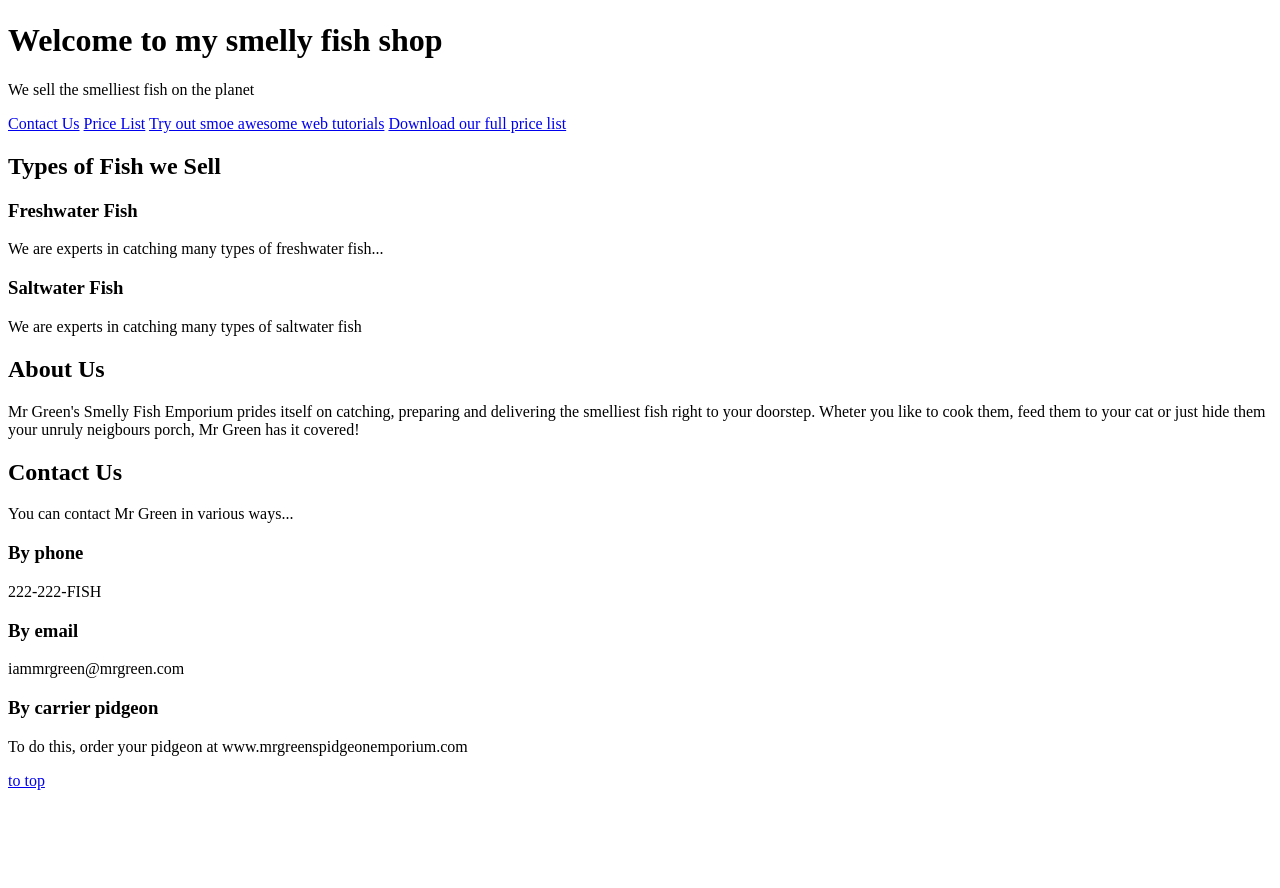
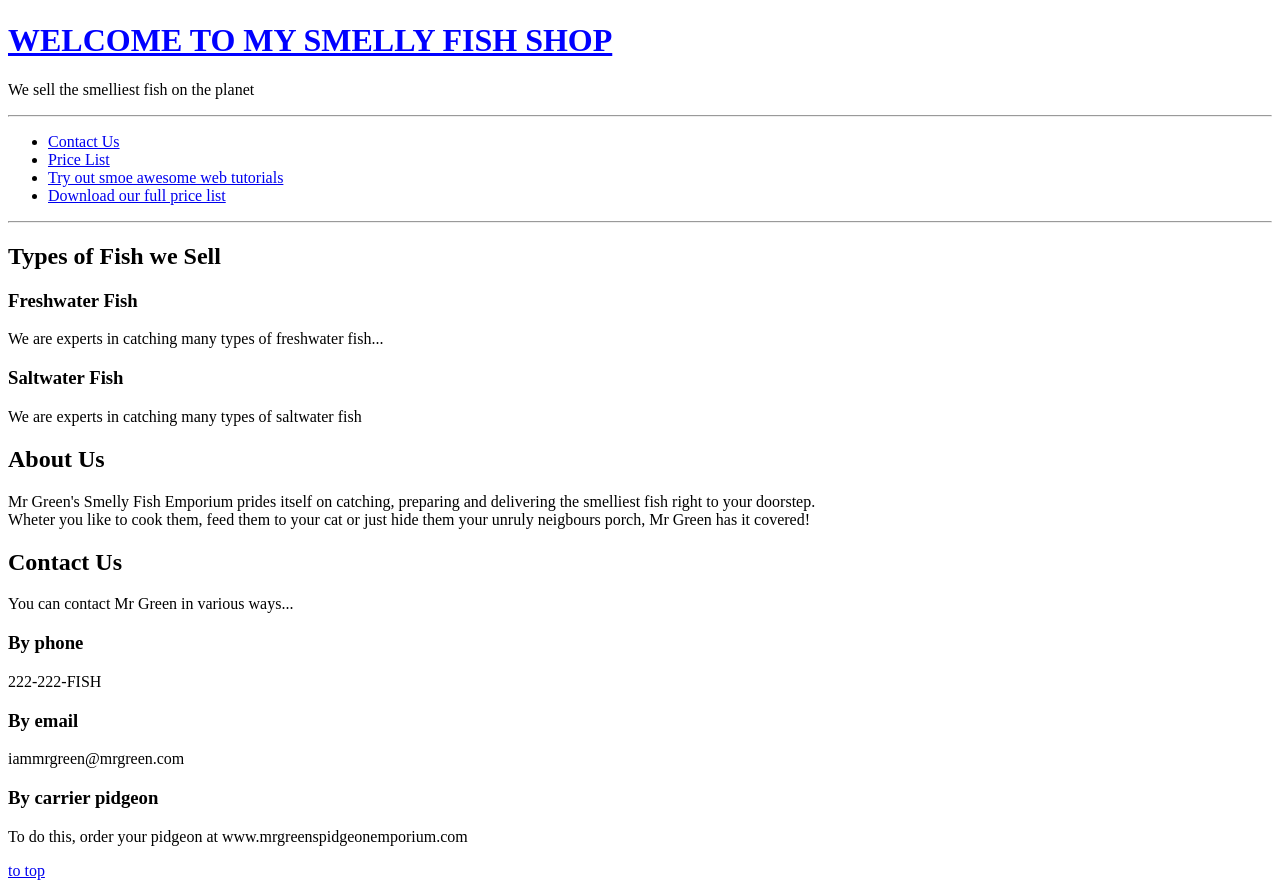
Before and after one commit to LucynaMaliszewska/HTML-info, a plain HTML site: page index.html in a window 1280 px wide. Shown: the part 27-915 px from the top of the page. Before the commit the page ends 825 px from the top, so only its background shows below. Drawn offline with Linux system fonts and the light colour scheme.

Commit message:
ID's, classes, some css added

```diff
--- /dev/null
+++ b/css/main.css
@@ -0,0 +1,6 @@
+h1{
+    color:blue;
+    text-decoration: underline;
+    text-transform: uppercase;
+
+}
--- a/index.html
+++ b/index.html
@@ -10,33 +10,58 @@
 
             <body>
                 <div id="top"></div>
+                <div id="header">
                     <img src="szczupakf.jpg" width="100%">
                     <h1>Welcome to my smelly fish shop</h1>
                     <p>We sell the smelliest fish on the planet</p>
+                </div>
 
-                <a href="contact.html">Contact Us</a>
-                <a href="Freshwater-fish-prices.html">Price List</a>
-                <a href="http://www.thenetninja.co.uk" target="_blank">Try out smoe awesome web tutorials</a>
-                <a href="all prices.pdf.odt">Download our full price list</a>
+                <hr>
+                <div id="navigations">
+
+                    <ul>
+
+                    <li><a href="contact.html">Contact Us</a></li>
+                    <li><a href="Freshwater-fish-prices.html">Price List</a></li>
+                    <li><a href="http://www.thenetninja.co.uk" target="_blank">Try out smoe awesome web tutorials</a></li>
+                    <li><a href="all prices.pdf.odt">Download our full price list</a></li>
+
+                    </ul>
+                </div>
+                <hr>
+
+                <div id="types-of-fish">
 
                     <h2>Types of Fish we Sell</h2>
                     <h3>Freshwater Fish</h3>
                     <p>We are experts in catching many types of freshwater fish...</p>
                     <h3>Saltwater Fish</h3>
                     <p>We are experts in catching many types of saltwater fish</p>
+                </div>
+
+                <div id="about-us">
 
                     <h2>About Us</h2>
-                <p>Mr Green's Smelly Fish Emporium prides itself on catching, preparing and delivering the smelliest fish right to your doorstep.
+                    <p>Mr Green's Smelly Fish Emporium prides itself on catching, preparing and delivering the smelliest fish right to your doorstep.<br>
                     Wheter you like to cook them, feed them to your cat or just hide them your unruly neigbours porch, Mr Green has it covered!</p>
+                </div>
 
+                <div id="contact-us">
                         <h2>Contact Us</h2>
                         <p>You can contact Mr Green in various ways...</p>
+                    <div class="contact-method">
                         <h3>By phone</h3>
                         <p>222-222-FISH</p>
+                    </div>
+                    <div class="contact-method">
                         <h3>By email</h3>
                         <p>iammrgreen@mrgreen.com</p>
+                    </div>
+                    <div class="contact-method">
                         <h3>By carrier pidgeon</h3>
                         <p>To do this, order your pidgeon at www.mrgreenspidgeonemporium.com</p>
+                    </div>
+                </div>
 
                 <a href="#top">to top</a>
 
```
Also changed, not shown: Freshwater-fish-prices.html (added, +16 -0 lines), contact.html (added, +29 -0 lines). Lines whose indentation alone changed are shown as unchanged.
